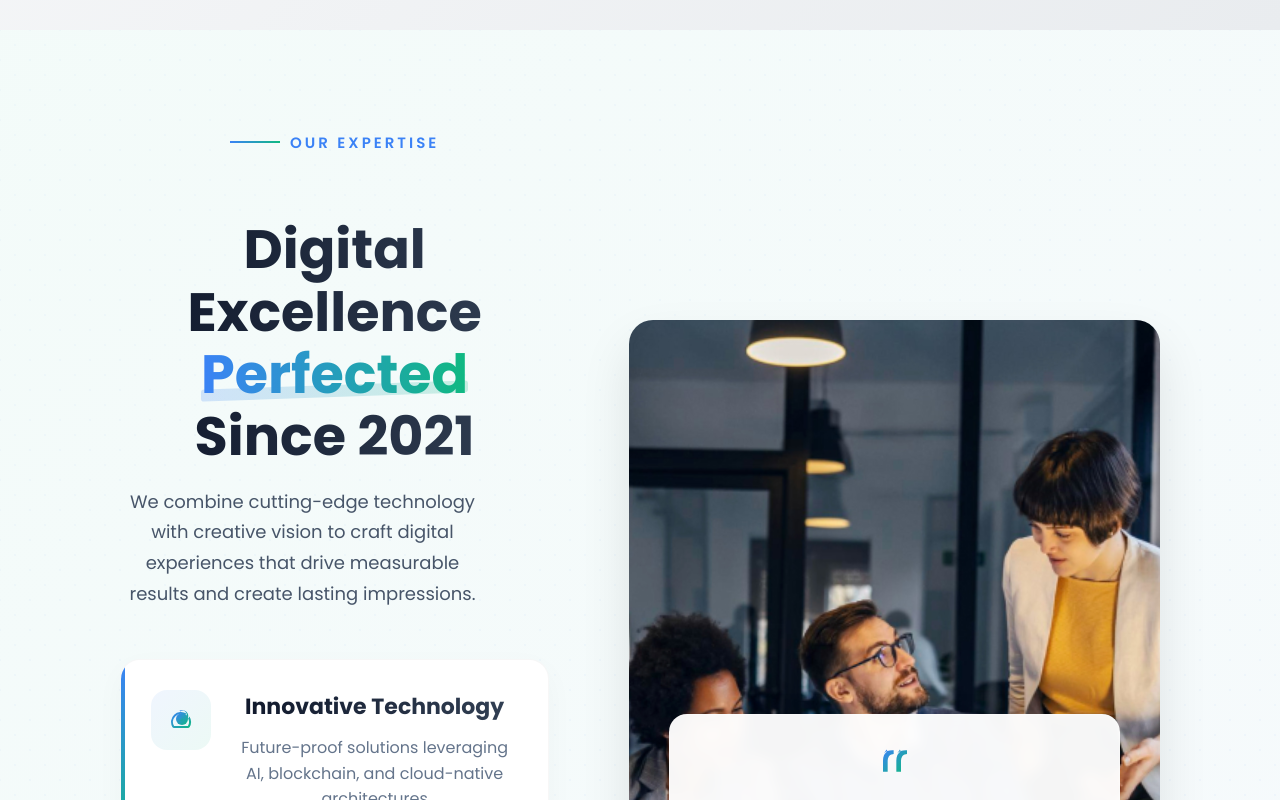
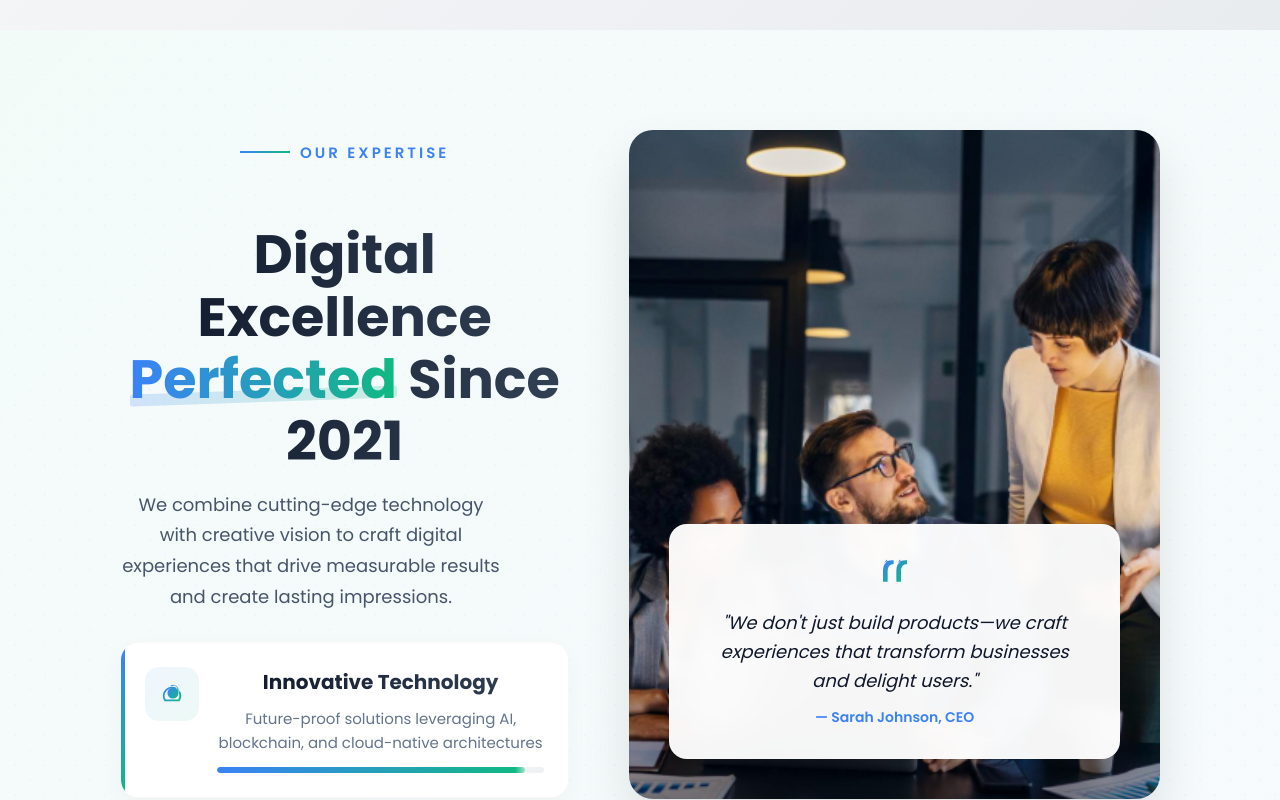
Before and after one commit to siddhantdhomse45/neweage-cloud, a React (Vite) app: page / in a window 1280 px wide. Shown: the part 1500-2300 px from the top of the page. Built offline with nearby package versions, Linux system fonts and the light colour scheme.

Commit message:
Changes in exp.

```diff
--- a/src/component/home/experiancesec/Experiance.module.css
+++ b/src/component/home/experiancesec/Experiance.module.css
@@ -1,6 +1,6 @@
 /* Experience.module.css */
 .experienceContainer {
-  padding: 80px 180px;
+  padding: 60px 180px;
   background-color: #f8fafc;
   position: relative;
   overflow: hidden;
@@ -42,8 +42,8 @@
   margin: 0 auto;
   padding: 0;
   display: flex;
-  gap: 80px;
-  align-items: center;
+  gap: 60px; /* Reduced from 80px */
+  align-items: flex-start; /* Changed from center */
   position: relative;
 }
 
@@ -52,6 +52,7 @@
   opacity: 0;
   transform: translateY(40px);
   transition: all 0.8s cubic-bezier(0.16, 1, 0.3, 1);
+  padding-top: 10px; /* Added for better alignment */
 }
 
 .imageSection {
@@ -61,7 +62,7 @@
   transition: all 0.8s cubic-bezier(0.16, 1, 0.3, 1) 0.2s;
   display: flex;
   flex-direction: column;
-  gap: 30px;
+  gap: 25px; /* Reduced from 30px */
 }
 
 .visible {
@@ -70,7 +71,7 @@
 }
 
 .headingSection {
-  margin-bottom: 50px;
+  margin-bottom: 30px; /* Reduced from 50px */
 }
 
 .subtitle {
@@ -80,7 +81,7 @@
   color: #3B82F6;
   text-transform: uppercase;
   letter-spacing: 3px;
-  margin-bottom: 20px;
+  margin-bottom: 15px; /* Reduced from 20px */
   position: relative;
   padding-left: 60px;
 }
@@ -101,7 +102,7 @@
   font-weight: 800;
   line-height: 1.15;
   color: #0f172a;
-  margin-bottom: 20px;
+  margin-bottom: 15px; /* Reduced from 20px */
   background: linear-gradient(90deg, #0f172a 0%, #334155 100%);
   -webkit-background-clip: text;
   -webkit-text-fill-color: transparent;
@@ -132,24 +133,24 @@
   font-size: 18px;
   line-height: 1.7;
   color: #475569;
-  margin-bottom: 30px;
+  margin-bottom: 25px; /* Reduced from 30px */
   max-width: 85%;
 }
 
 .featuresGrid {
   display: grid;
   grid-template-columns: 1fr;
-  gap: 25px;
-  margin-bottom: 40px;
+  gap: 18px; /* Reduced from 25px */
+  margin-bottom: 30px; /* Reduced from 40px */
 }
 
 .featureCard {
   background-color: white;
-  border-radius: 20px;
-  padding: 30px;
-  box-shadow: 0 10px 30px rgba(0, 0, 0, 0.03);
+  border-radius: 18px; /* Reduced from 20px */
+  padding: 24px; /* Reduced from 30px */
+  box-shadow: 0 8px 25px rgba(0, 0, 0, 0.03); /* Reduced shadow */
   display: flex;
-  gap: 20px;
+  gap: 18px; /* Reduced from 20px */
   align-items: flex-start;
   transition: all 0.4s cubic-bezier(0.16, 1, 0.3, 1);
   border: 1px solid rgba(0, 0, 0, 0.03);
@@ -190,14 +191,14 @@
 
 .featureCard:hover {
   transform: translateY(-5px);
-  box-shadow: 0 15px 40px rgba(0, 0, 0, 0.08);
+  box-shadow: 0 12px 35px rgba(0, 0, 0, 0.08); /* Reduced shadow */
 }
 
 .featureIcon {
-  width: 60px;
-  height: 60px;
+  width: 54px; /* Reduced from 60px */
+  height: 54px; /* Reduced from 60px */
   background: linear-gradient(135deg, rgba(59, 130, 246, 0.08) 0%, rgba(16, 185, 129, 0.08) 100%);
-  border-radius: 16px;
+  border-radius: 14px; /* Reduced from 16px */
   display: flex;
   align-items: center;
   justify-content: center;
@@ -211,8 +212,8 @@
 }
 
 .featureIcon svg {
-  width: 24px;
-  height: 24px;
+  width: 22px; /* Reduced from 24px */
+  height: 22px; /* Reduced from 24px */
 }
 
 .featureContent {
@@ -220,20 +221,20 @@
 }
 
 .featureContent h3 {
-  font-size: 22px;
+  font-size: 20px; /* Reduced from 22px */
   font-weight: 700;
   color: #0f172a;
-  margin-bottom: 12px;
+  margin-bottom: 10px; /* Reduced from 12px */
   background: linear-gradient(90deg, #0f172a 0%, #334155 100%);
   -webkit-background-clip: text;
   -webkit-text-fill-color: transparent;
 }
 
 .featureContent p {
-  font-size: 16px;
+  font-size: 15px; /* Reduced from 16px */
   color: #64748b;
   line-height: 1.6;
-  margin: 0 0 15px 0;
+  margin: 0 0 12px 0; /* Reduced bottom margin */
 }
 
 .featureProgress {
```
